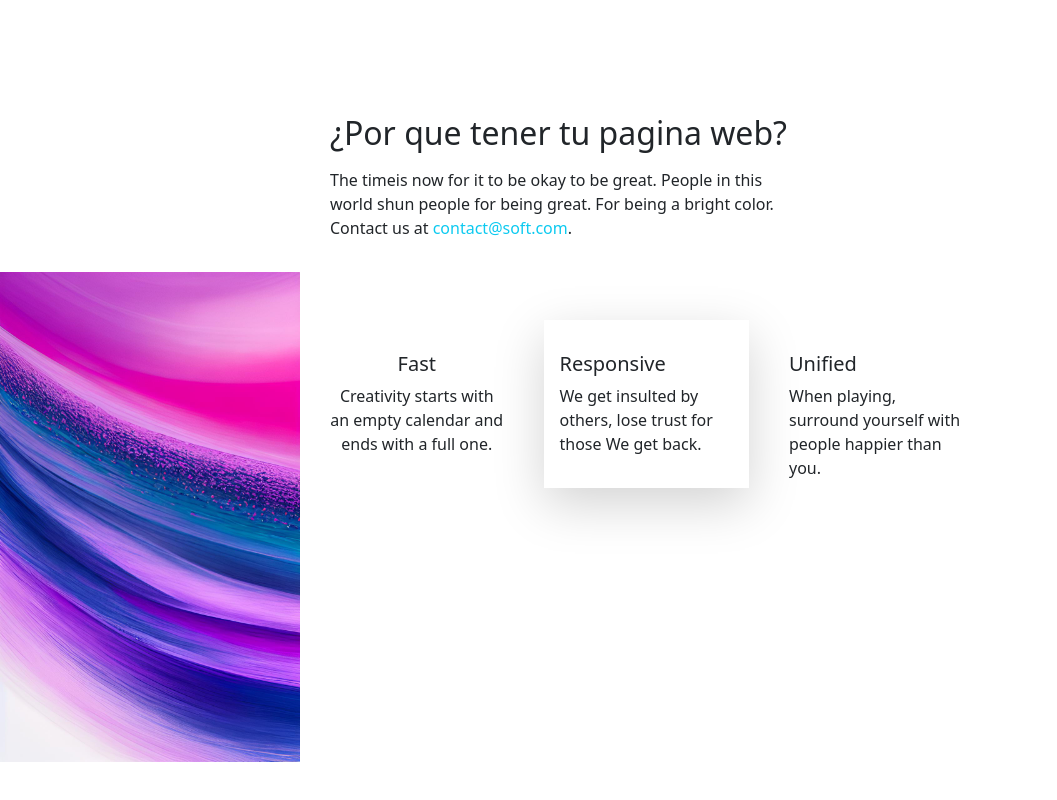
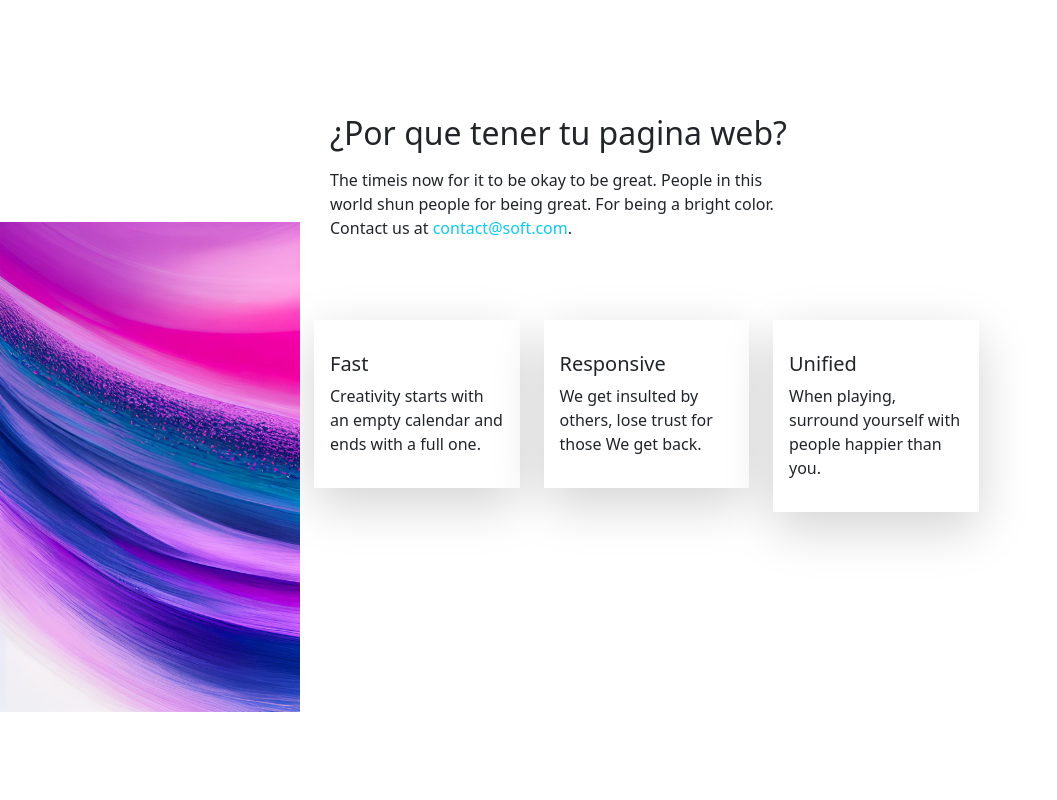
Before and after one commit to LeanRamirez/sem_solutions, a React (Vite) app: page / in a window 1280 px wide. Shown: the part 766-1566 px from the top of the page, without its empty margins (0-1057 px from the left). Built offline with nearby package versions, Linux system fonts and the light colour scheme.

Commit message:
este commit no sirve

```diff
--- a/src/components/trabajos/trabajos.jsx
+++ b/src/components/trabajos/trabajos.jsx
@@ -26,25 +26,25 @@ const Trabajos=()=>{
                                 <div className={`bg-warning-soft bottom-0 ${style.container}`}>
                                     <div className="row">
                                         <div className="col-xl-3 position-relative">
-                                            <img className={`position-relative  ${style.img}`} src={bg3} alt="image"/>
+                                            <img className=  {style.img} src={bg3} alt="image"/>
                                         </div>
                                         <div className="col-xl-9">
                                             <div className="row">
                                                 <div className="col-xl-3 col-md-4 py-md-5 py-3">
-                                                    <div className="p-3  border-radius-lg">
+                                                    <div className={`p-3 text-start bg-white border-radius-lg shadow-lg ${style.containerCard}`}>
 
                                                         <h5 className="mt-3">Fast</h5>
                                                         <p>Creativity starts with an empty calendar and ends with a full one.</p>
                                                     </div>
                                                 </div>
                                                 <div className="col-xl-3 col-md-4 py-md-5 py-3">
-                                                    <div className="p-3 text-start bg-white border-radius-lg shadow-lg">
+                                                    <div className={`p-3 text-start bg-white border-radius-lg shadow-lg ${style.containerCard}`}>
                                                         <h5 className="mt-3">Responsive</h5>
                                                         <p>We get insulted by others, lose trust for those We get back.</p>
                                                     </div>
                                                 </div>
                                                 <div className="col-xl-3 col-md-4 py-md-5 py-3">
-                                                    <div className="p-3 text-start border-radius-lg">
+                                                    <div className={`p-3 text-start bg-white border-radius-lg shadow-lg ${style.containerCard}`}>
                                                         <h5 className="mt-3">Unified</h5>
                                                         <p>When playing, surround yourself with people happier than you.</p>
                                                     </div>
--- a/src/components/trabajos/trabajos.module.css
+++ b/src/components/trabajos/trabajos.module.css
@@ -1,7 +1,13 @@
 .container{
     display: flex;
-    flex-direction: row;
+    flex-wrap: wrap;
 }
+
+
+
 .img{
+    position: relative;
     width: 300px;
+    top: -50px;
+    z-index: 1;
 }
```
